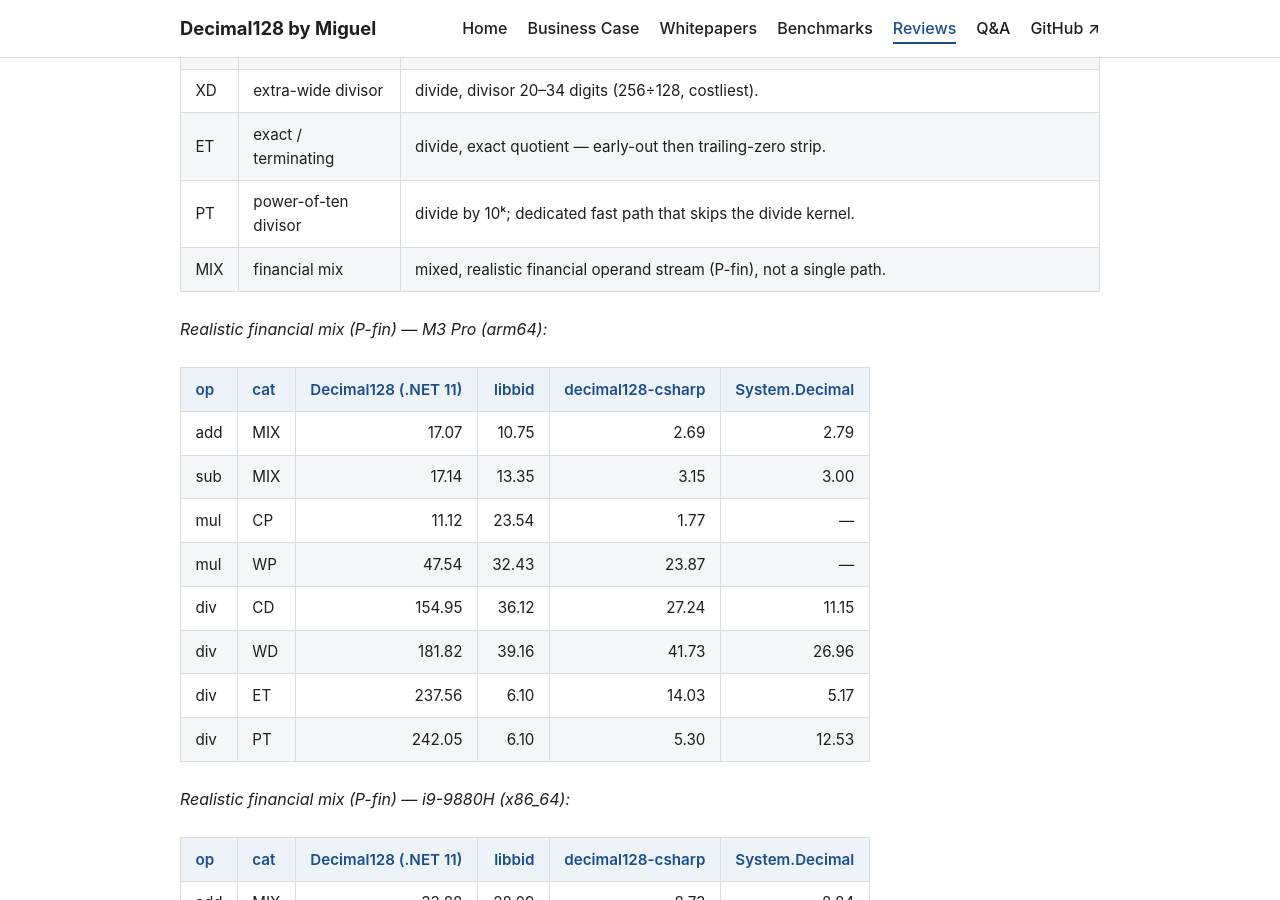
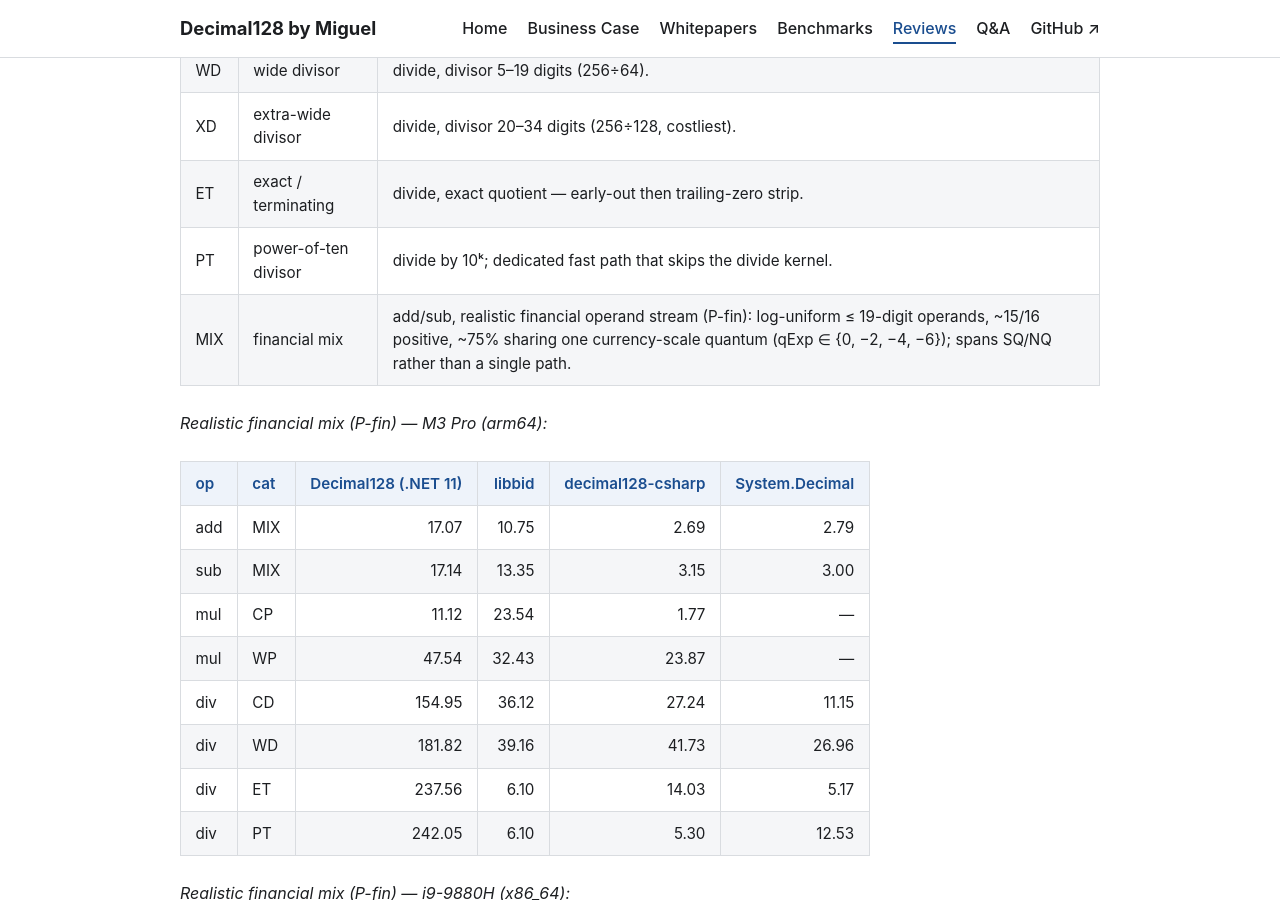
Before and after one commit to migueldecimal128/decimal128-www, a Jekyll site: the page built from reviews/dotnet/net11-preview7.md, in a window 1280 px wide and 900 px high, scrolled down 8444 px. Built offline with Jekyll 4.4.1, drawn with Linux system fonts in a browser that asks for light colours.

Commit message:
reviews/dotnet: enrich §7 MIX key row with sign/quantum/width traits
Fold the P-fin financial-mix characteristics into the MIX row: it is
the add/sub stream — log-uniform ≤19-digit operands, ~15/16 positive,
~75% sharing one currency-scale quantum (qExp ∈ {0,−2,−4,−6}), spanning
SQ/NQ. Sourced from bid_inputs.cpp (InputClass::FM).

Co-Authored-By: Claude Opus 4.8 (1M context) <noreply@anthropic.com>
Claude-Session: https://claude.ai/code/session_01LSVQwEZTAfPTLXwCMPNdTH

```diff
--- a/reviews/dotnet/net11-preview7.md
+++ b/reviews/dotnet/net11-preview7.md
@@ -296,7 +296,7 @@ away.
 | XD | extra-wide divisor | divide, divisor 20–34 digits (256÷128, costliest). |
 | ET | exact / terminating | divide, exact quotient — early-out then trailing-zero strip. |
 | PT | power-of-ten divisor | divide by 10ᵏ; dedicated fast path that skips the divide kernel. |
-| MIX | financial mix | mixed, realistic financial operand stream (P-fin), not a single path. |
+| MIX | financial mix | add/sub, realistic financial operand stream (P-fin): log-uniform ≤ 19-digit operands, ~15/16 positive, ~75% sharing one currency-scale quantum (qExp ∈ {0, −2, −4, −6}); spans SQ/NQ rather than a single path. |
 
 *Realistic financial mix (P-fin) — M3 Pro (arm64):*
 
```
